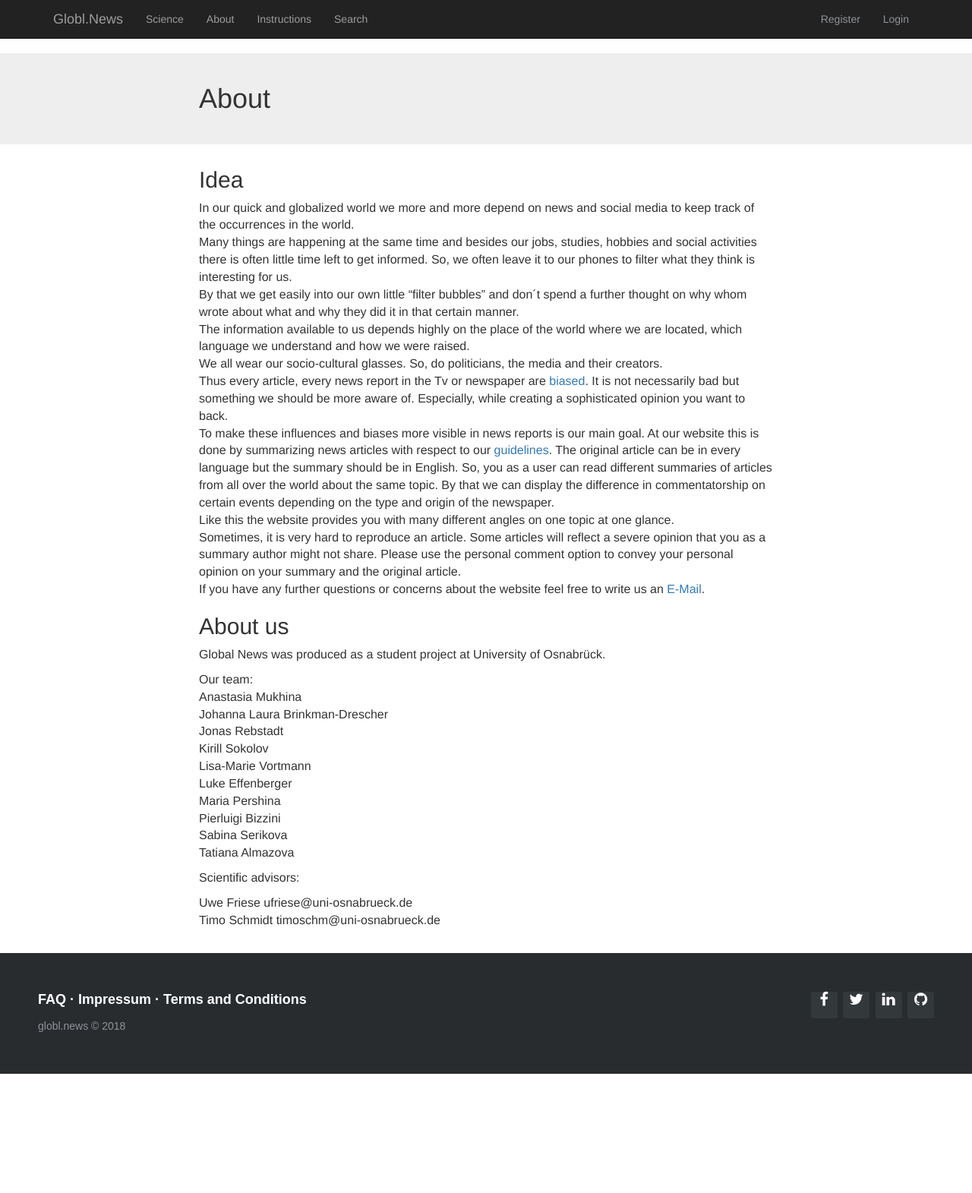
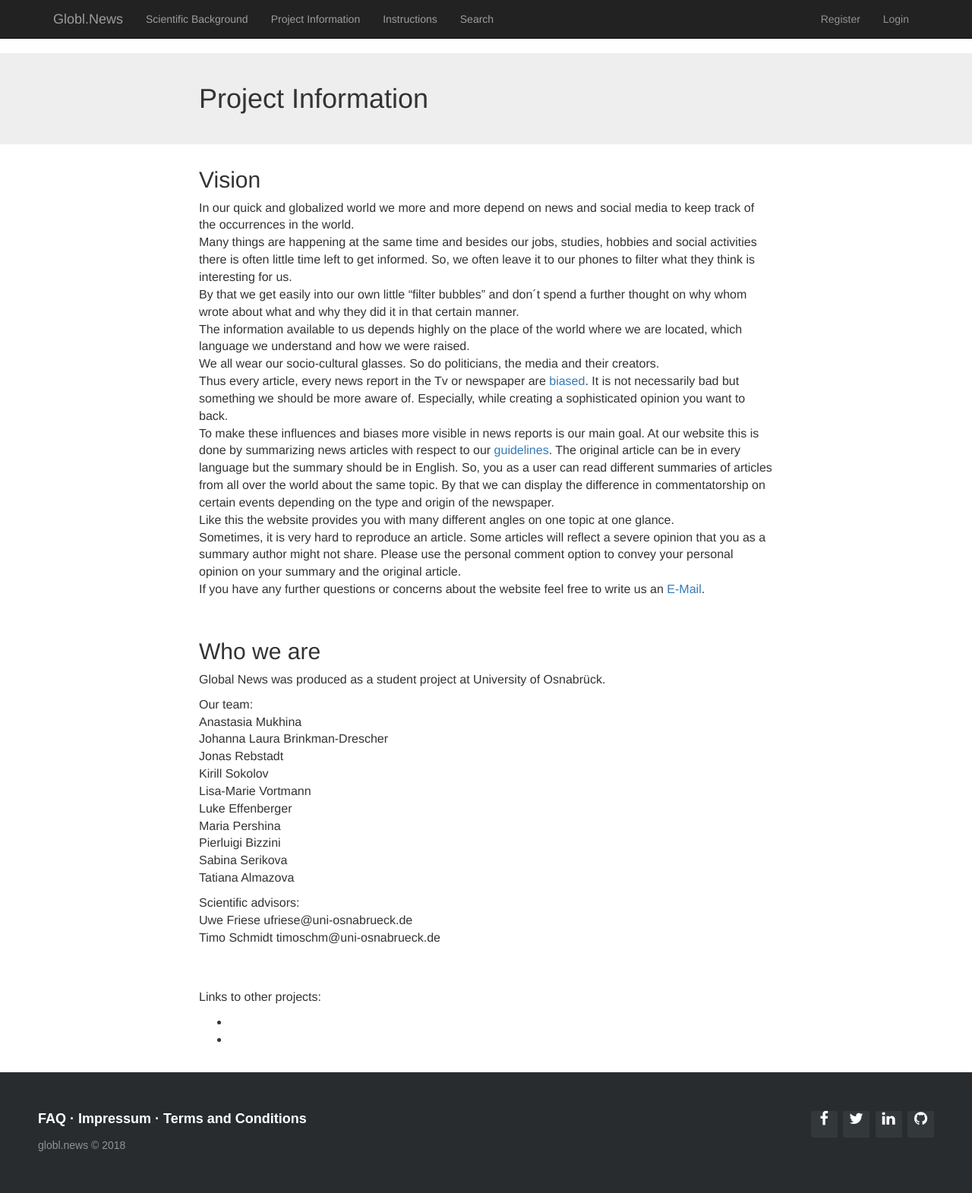
Before and after one commit to k-sokolov/globl_news, a Django app: page /projectinformation in a window 1280 px wide. Shown: the whole page at 76% size. Before the commit the page ends 1414 px from the top, so only its background shows below. Run offline with Django 3.2, Linux system fonts and the light colour scheme; some libraries are stand-ins or nearby versions.

Commit message:
Formatting static pages

```diff
--- a/globlnews/templates/_layouts/base.html
+++ b/globlnews/templates/_layouts/base.html
@@ -28,8 +28,8 @@
 				<ul class="nav navbar-nav">
 
 				  	<li ><a  class="navbar-brand" href="/summaries/overview">Globl.News</a></li>
-				    <li><a href="/science">Science</a></li>
-					<li><a href="/projectinformation">About</a></li>
+				    <li><a href="/science">Scientific Background</a></li>
+					<li><a href="/projectinformation">Project Information</a></li>
 					<li><a href="/instructions">Instructions</a></li>
 
 				  	<li><a href="/summaries/search">Search</a></li>
--- a/globlnews/templates/imprint.html
+++ b/globlnews/templates/imprint.html
@@ -15,7 +15,7 @@ Telefon<br>
 Telefax<br>
 E-Mail
 
-<p>You are welcome to send us your feedback on info.globl.news@gmail.com
+<p>You are welcome to send us your feedback on info@globlnews.com
 </p>
 </div>
 
--- a/globlnews/templates/projectinformation.html
+++ b/globlnews/templates/projectinformation.html
@@ -1,6 +1,6 @@
 {% extends '_layouts/base.html'%}
 
-{% block headline %} <div class="content_header"><h1>About</h1></div> {% endblock headline %}
+{% block headline %} <div class="content_header"><h1>Project Information</h1></div> {% endblock headline %}
 
 {% block content %}
 
@@ -13,7 +13,7 @@
 
 <p>
  <h2>
- Idea
+ Vision
 </h2>
 </p>
 <p>
@@ -26,7 +26,7 @@ By that we get easily into our own little “filter bubbles” and don´t spend
  thought on why whom wrote about what and why they did it in that certain manner.<br>
 The information available to us depends highly on the place of the world where we are
  located, which language we understand and how we were raised. <br>
-We all wear our socio-cultural glasses. So, do politicians, the media and their
+We all wear our socio-cultural glasses. So do politicians, the media and their
  creators.<br>
 Thus every article, every news report in the Tv or newspaper are <a href="science">
  biased</a>. It is not
@@ -45,8 +45,9 @@ Sometimes, it is very hard to reproduce an article. Some articles will reflect a
 If you have any further questions or concerns about the website feel free
  to write us an <a href="imprint.html">E-Mail</a>.<br>
 </p>
+ <br>
 <p><h2>
-About us
+Who we are
 </h2>
 </p>
 
@@ -68,13 +69,23 @@ Tatiana Almazova<br>
 
 <p>
 Scientific advisors:
-</p>
+<br>
 
 Uwe Friese
 ufriese@uni-osnabrueck.de
 <br>
 Timo Schmidt
 timoschm@uni-osnabrueck.de
+ </p>
+<br>
+ <br>
+ <p>
+  Links to other projects:
+  <ul>
+ <li></li>
+ <li></li>
+</ul>
+ </p>
 
 </div>
 
```
Also changed, not shown: globlnews/templates/instructions.html (+10 -11 lines).
